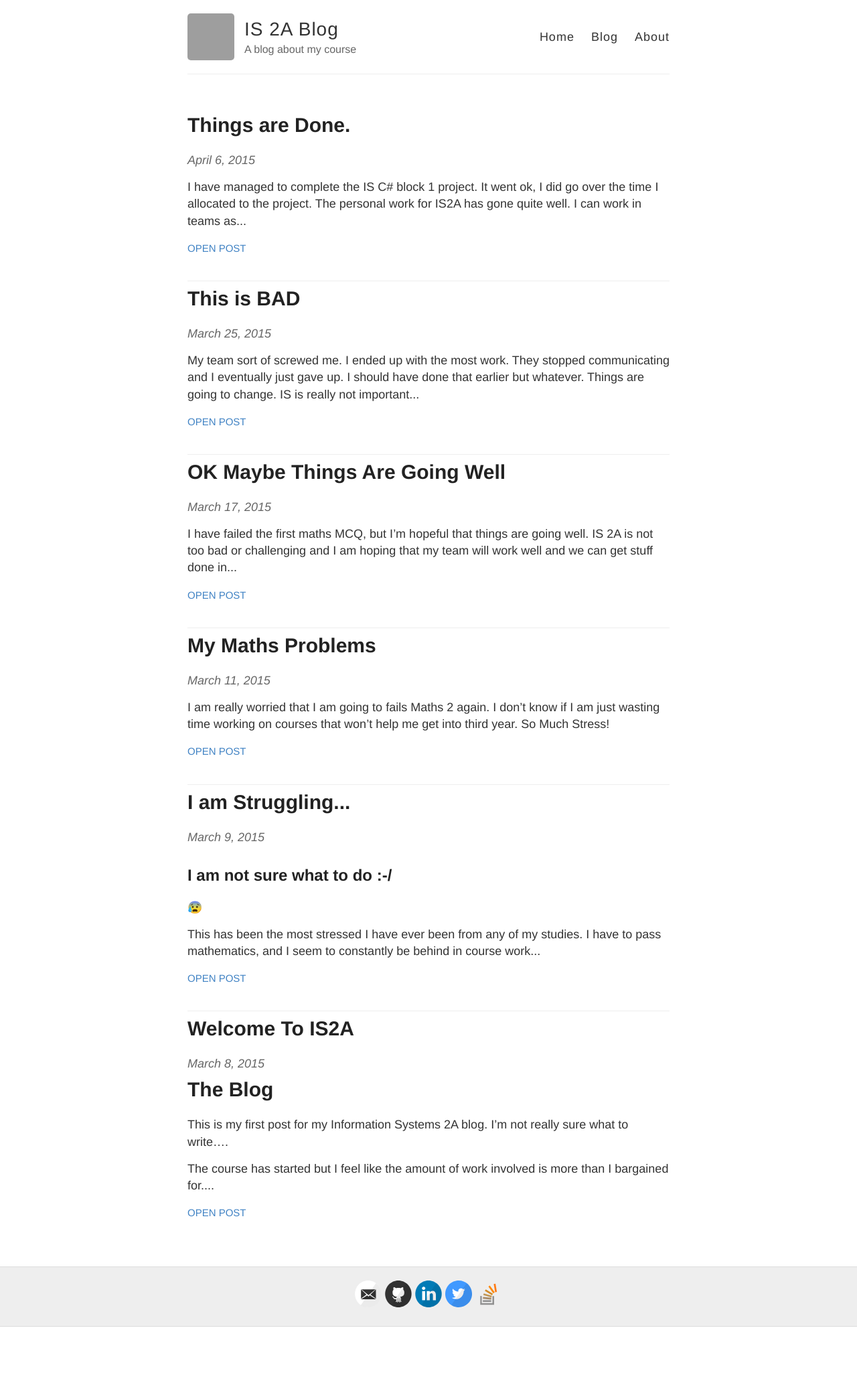
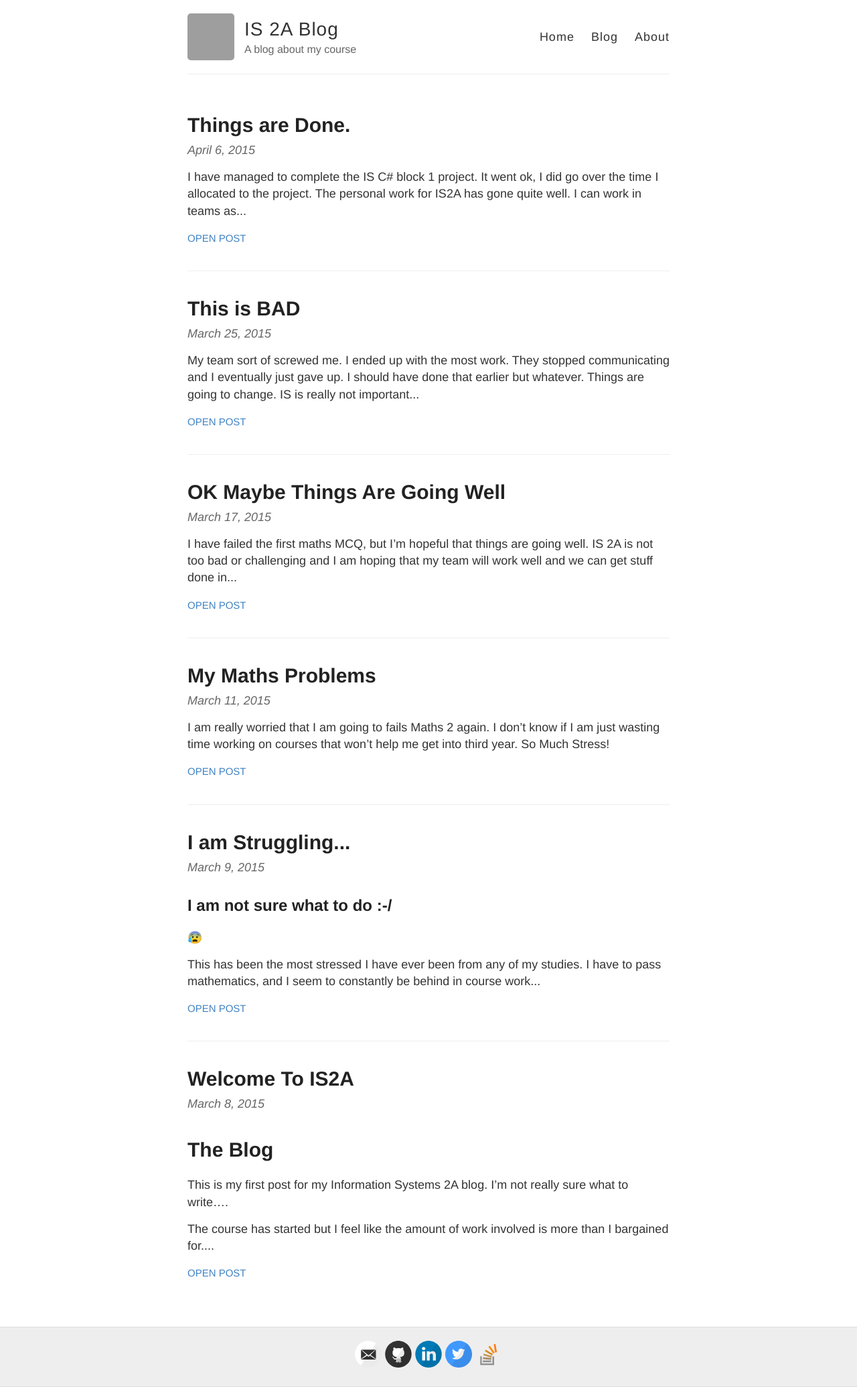
Before and after one commit to TRex22/ISBlog, a Jekyll site: the page built from index.html, in a window 1280 px wide. Shown: the whole page at 67% size. Built offline with Jekyll 4.4.1, drawn with Linux system fonts in a browser that asks for light colours; emoji names are drawn with the system emoji font; before the commit the page ends 1981 px from its top, so only the background shows below that; grey boxes are pictures that could not be loaded.

Commit message:
ssdsdfdff

```diff
--- a/index.html
+++ b/index.html
@@ -4,7 +4,7 @@ layout: default
 
 <style>
 h1 {
-    margin-top: 0;
+    margin-bottom: 0;
 }
 </style>
 
```
